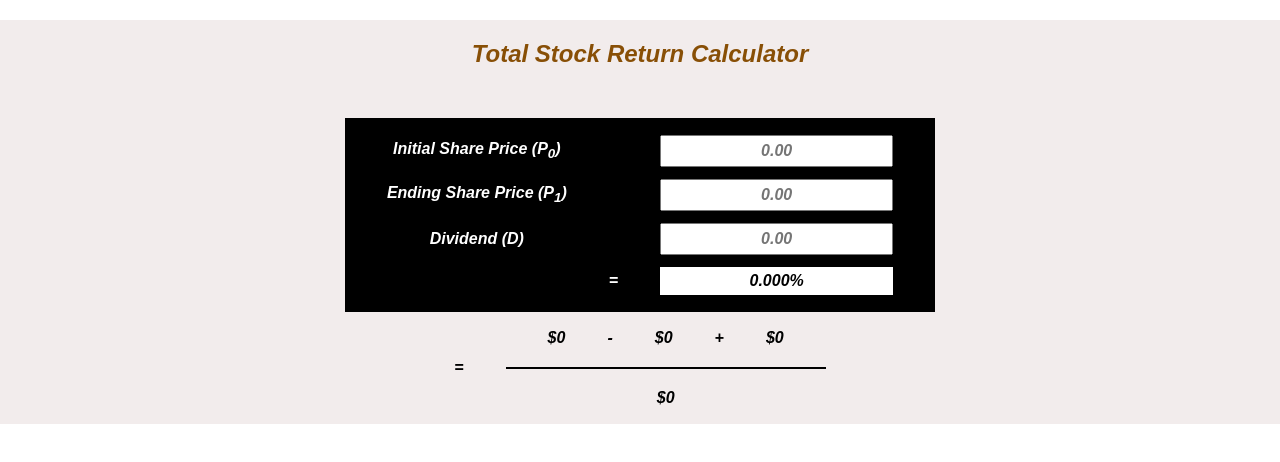
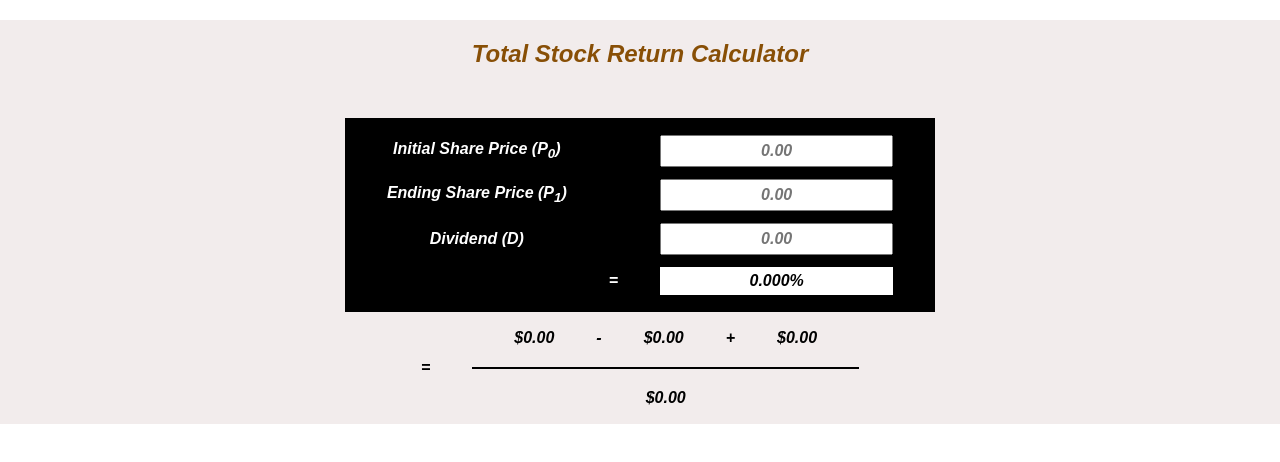
Before and after one commit to AreebVohra/stock-return-calculator, a React (Create React App) app: page / in a window 1280 px wide. Shown: the top 462 px of the page. Built offline with nearby package versions, Linux system fonts and the light colour scheme.

Commit message:
decimal fix

```diff
--- a/src/App.js
+++ b/src/App.js
@@ -13,6 +13,7 @@ export default class App extends Component {
   }
 
   myChangeHandler = (event) => {
+
     let nam = event.target.name;
     let val = parseFloat(event.target.value);
     if (isNaN(val)) {
@@ -20,6 +21,8 @@ export default class App extends Component {
     } else {
       this.setState({ [nam]: val });
     }
+
+    document.getElementById(event.target.name).value = val.toFixed(2);
   }
 
   componentDidUpdate = () => {
@@ -44,17 +47,17 @@ export default class App extends Component {
               <tr>
                 <td>Initial Share Price (P<sub>0</sub>)</td>
                 <td></td>
-                <td><input type="text" name="initialPrice" placeholder={'0.00'} onBlur={this.myChangeHandler} /></td>
+                <td><input type="text" name="initialPrice" id="initialPrice" placeholder={'0.00'} onBlur={this.myChangeHandler} /></td>
               </tr>
               <tr>
                 <td>Ending Share Price (P<sub>1</sub>)</td>
                 <td></td>
-                <td><input type="text" name="endingPrice" placeholder={'0.00'} onBlur={this.myChangeHandler} /></td>
+                <td><input type="text" name="endingPrice" id="endingPrice" placeholder={'0.00'} onBlur={this.myChangeHandler} /></td>
               </tr>
               <tr>
                 <td>Dividend (D)</td>
                 <td></td>
-                <td><input type="text" name="dividend" placeholder={'0.00'} onBlur={this.myChangeHandler} /></td>
+                <td><input type="text" name="dividend" id="dividend" placeholder={'0.00'} onBlur={this.myChangeHandler} /></td>
               </tr>
               <tr>
                 <td></td>
@@ -70,11 +73,11 @@ export default class App extends Component {
               <tr>
                 <td></td>
                 <td></td>
-                <td>${this.state.endingPrice.toLocaleString(undefined, { maximumFractionDigits: 2 })}</td>
+                <td>${this.state.endingPrice.toFixed(2)}</td>
                 <td>-</td>
-                <td>${this.state.initialPrice.toLocaleString(undefined, { maximumFractionDigits: 2 })}</td>
+                <td>${this.state.initialPrice.toFixed(2)}</td>
                 <td>+</td>
-                <td>${this.state.dividend.toLocaleString(undefined, { maximumFractionDigits: 2 })}</td>
+                <td>${this.state.dividend.toFixed(2)}</td>
                 <td></td>
               </tr>
               <tr>
@@ -83,7 +86,7 @@ export default class App extends Component {
               </tr>
               <tr>
                 <td colSpan="3"></td>
-                <td colSpan="3">${this.state.initialPrice.toLocaleString(undefined, { maximumFractionDigits: 2 })}</td>
+                <td colSpan="3">${this.state.initialPrice.toFixed(2)}</td>
                 <td colSpan="2"></td>
               </tr>
             </tbody>
```
